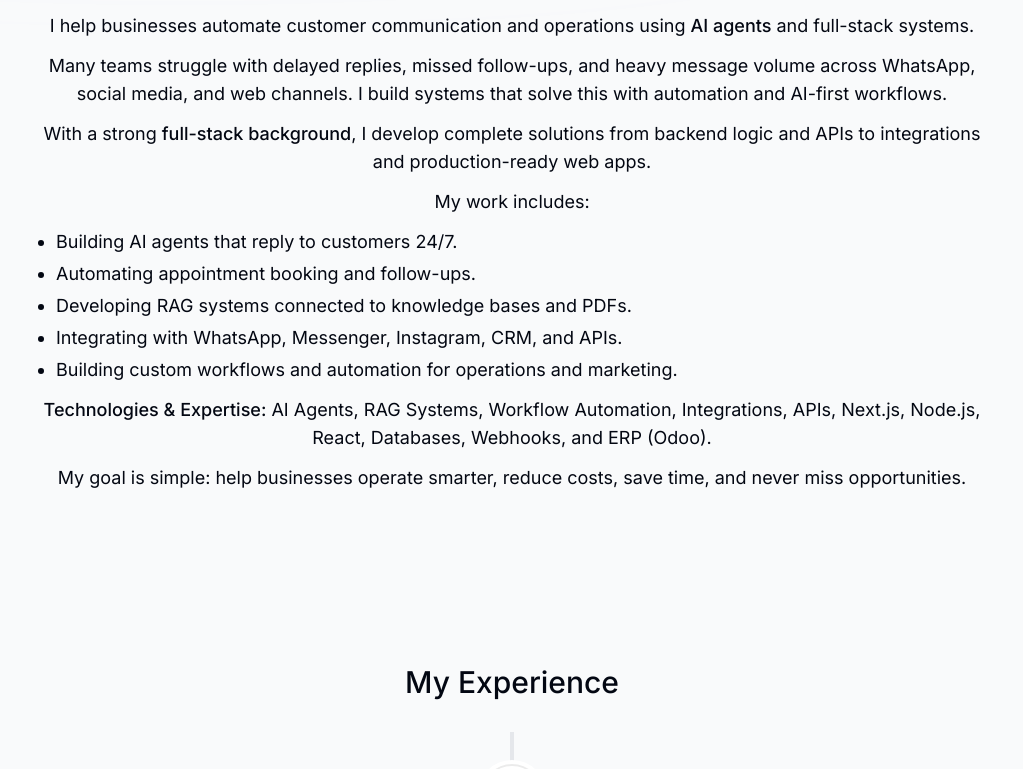
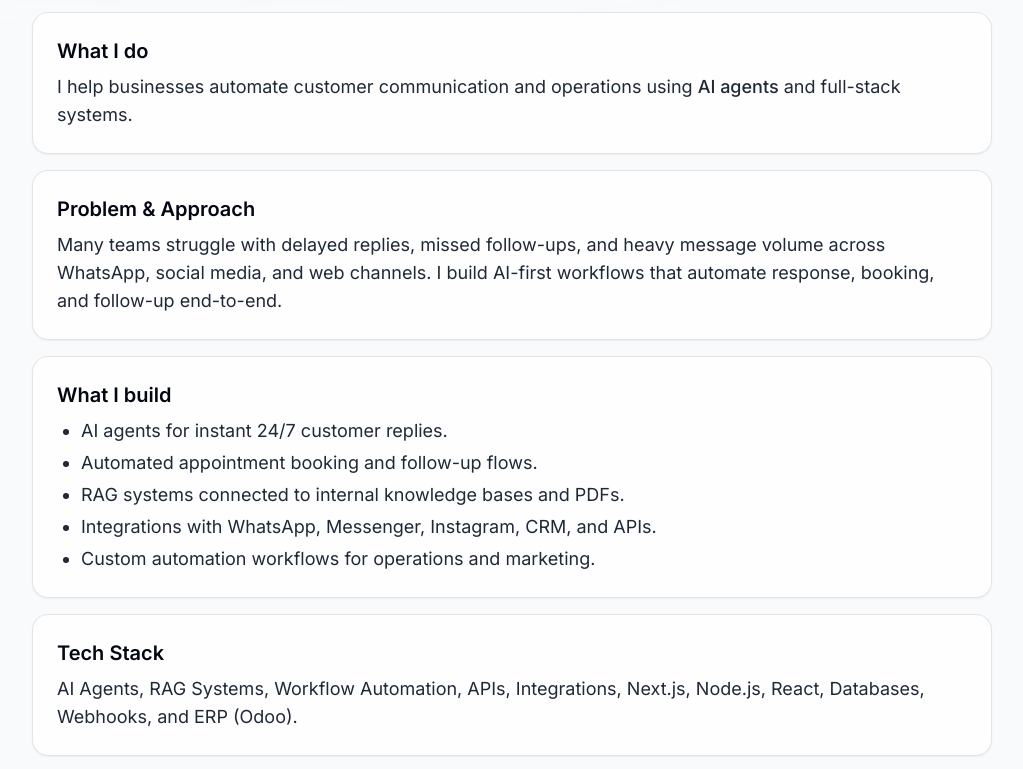
Before and after one commit to Yousefeslam214/Next.js-Portfolio, a Next.js app: page / in a window 1280 px wide. Shown: the part 880-1649 px from the top of the page, without its empty margins (128-1151 px from the left). Built offline with nearby package versions, Linux system fonts and the light colour scheme.

Commit message:
feat(about, skills, projects): enhance content structure and clarity with detailed descriptions and improved styling

```diff
--- a/components/about.tsx
+++ b/components/about.tsx
@@ -11,52 +11,59 @@ export default function About() {
   return (
     <motion.section
       ref={ref}
-      className="mb-28 max-w-[60rem] text-center leading-8 sm:mb-40 scroll-mt-28"
+      className="mb-28 max-w-[60rem] leading-8 sm:mb-40 scroll-mt-28"
       initial={{ opacity: 0, y: 100 }}
       animate={{ opacity: 1, y: 0 }}
       transition={{ delay: 0.175 }}
       id="about">
       <SectionHeading>About me</SectionHeading>
-      <p className="mb-3 text-lg">
-        I help businesses automate customer communication and operations using{" "}
-        <span className="font-medium">AI agents</span> and full-stack systems.
-      </p>
+      <div className="space-y-4">
+        <article className="rounded-2xl border border-black/10 bg-white/80 p-6 text-left shadow-sm dark:border-white/10 dark:bg-white/10">
+          <h3 className="mb-2 text-xl font-semibold">What I do</h3>
+          <p className="text-lg text-gray-800 dark:text-white/80">
+            I help businesses automate customer communication and operations
+            using <span className="font-medium">AI agents</span> and full-stack
+            systems.
+          </p>
+        </article>
 
-      <p className="mb-3 text-lg">
-        Many teams struggle with delayed replies, missed follow-ups, and heavy
-        message volume across WhatsApp, social media, and web channels. I build
-        systems that solve this with automation and AI-first workflows.
-      </p>
+        <article className="rounded-2xl border border-black/10 bg-white/80 p-6 text-left shadow-sm dark:border-white/10 dark:bg-white/10">
+          <h3 className="mb-2 text-xl font-semibold">Problem & Approach</h3>
+          <p className="text-lg text-gray-800 dark:text-white/80">
+            Many teams struggle with delayed replies, missed follow-ups, and
+            heavy message volume across WhatsApp, social media, and web
+            channels. I build AI-first workflows that automate response,
+            booking, and follow-up end-to-end.
+          </p>
+        </article>
 
-      <p className="mb-3 text-lg">
-        With a strong <span className="font-medium">full-stack background</span>
-        , I develop complete solutions from backend logic and APIs to
-        integrations and production-ready web apps.
-      </p>
+        <article className="rounded-2xl border border-black/10 bg-white/80 p-6 text-left shadow-sm dark:border-white/10 dark:bg-white/10">
+          <h3 className="mb-2 text-xl font-semibold">What I build</h3>
+          <ul className="list-disc space-y-1 pl-6 text-lg text-gray-800 dark:text-white/80">
+            <li>AI agents for instant 24/7 customer replies.</li>
+            <li>Automated appointment booking and follow-up flows.</li>
+            <li>RAG systems connected to internal knowledge bases and PDFs.</li>
+            <li>Integrations with WhatsApp, Messenger, Instagram, CRM, and APIs.</li>
+            <li>Custom automation workflows for operations and marketing.</li>
+          </ul>
+        </article>
 
-      <p className="mb-3 text-lg">
-        My work includes:
-      </p>
-      <ul className="mb-3 list-disc space-y-1 pl-6 text-left text-lg">
-        <li>Building AI agents that reply to customers 24/7.</li>
-        <li>Automating appointment booking and follow-ups.</li>
-        <li>Developing RAG systems connected to knowledge bases and PDFs.</li>
-        <li>Integrating with WhatsApp, Messenger, Instagram, CRM, and APIs.</li>
-        <li>
-          Building custom workflows and automation for operations and marketing.
-        </li>
-      </ul>
+        <article className="rounded-2xl border border-black/10 bg-white/80 p-6 text-left shadow-sm dark:border-white/10 dark:bg-white/10">
+          <h3 className="mb-2 text-xl font-semibold">Tech Stack</h3>
+          <p className="text-lg text-gray-800 dark:text-white/80">
+            AI Agents, RAG Systems, Workflow Automation, APIs, Integrations,
+            Next.js, Node.js, React, Databases, Webhooks, and ERP (Odoo).
+          </p>
+        </article>
 
-      <p className="mb-3 text-lg">
-        <span className="font-medium">Technologies & Expertise:</span> AI
-        Agents, RAG Systems, Workflow Automation, Integrations, APIs, Next.js,
-        Node.js, React, Databases, Webhooks, and ERP (Odoo).
-      </p>
-
-      <p className="mb-3 text-lg">
-        My goal is simple: help businesses operate smarter, reduce costs, save
-        time, and never miss opportunities.
-      </p>
+        <article className="rounded-2xl border border-black/10 bg-white/80 p-6 text-left shadow-sm dark:border-white/10 dark:bg-white/10">
+          <h3 className="mb-2 text-xl font-semibold">Mission</h3>
+          <p className="text-lg text-gray-800 dark:text-white/80">
+            Help businesses operate smarter, reduce costs, save time, and never
+            miss opportunities.
+          </p>
+        </article>
+      </div>
     </motion.section>
   );
 }
--- a/components/skills.tsx
+++ b/components/skills.tsx
@@ -69,7 +69,7 @@ const skillsByCategory = [
     title: "Tools & Delivery",
     description: "Shipping reliable products with modern tooling.",
     icon: Wrench,
-    skills: ["Git", "CI/CD", "DevOps", "System Design", "WordPress", "Shopify"],
+    skills: ["Git", "CI/CD", "DevOps", "System Design"],
   },
 ] as const;
 
@@ -95,7 +95,7 @@ export default function Skills() {
           return (
             <motion.article
               key={group.title}
-              className="rounded-2xl border border-black/10 bg-white/80 p-5 shadow-sm dark:border-white/10 dark:bg-white/10"
+              className="group rounded-2xl border border-black/10 bg-white/80 p-5 shadow-sm transition duration-300 hover:-translate-y-1 hover:scale-[1.02] hover:shadow-md hover:bg-white dark:border-white/10 dark:bg-white/10 dark:hover:bg-white/15"
               variants={fadeInAnimationVariants}
               initial="initial"
               whileInView="animate"
@@ -103,13 +103,15 @@ export default function Skills() {
               custom={index}
             >
               <div className="mb-3 flex items-center gap-3">
-                <span className="inline-flex h-8 w-8 items-center justify-center rounded-lg bg-black text-white dark:bg-white dark:text-black">
+                <span className="inline-flex h-8 w-8 items-center justify-center rounded-lg bg-black text-white transition duration-300 group-hover:scale-110 group-hover:-translate-y-0.5 dark:bg-white dark:text-black">
                   <Icon className="h-4 w-4" />
                 </span>
-                <h3 className="text-lg font-semibold">{group.title}</h3>
+                <h3 className="text-lg font-semibold transition duration-300 group-hover:translate-x-0.5">
+                  {group.title}
+                </h3>
               </div>
 
-              <p className="mb-4 text-sm text-gray-600 dark:text-white/70">
+              <p className="mb-4 text-sm text-gray-600 transition duration-300 group-hover:text-gray-800 dark:text-white/70 dark:group-hover:text-white/90">
                 {group.description}
               </p>
 
@@ -117,7 +119,7 @@ export default function Skills() {
                 {group.skills.map((skill) => (
                   <li
                     key={skill}
-                    className="rounded-lg border border-black/10 bg-gray-100 px-3 py-1.5 text-sm text-gray-800 dark:border-white/15 dark:bg-white/10 dark:text-white/80"
+                    className="rounded-lg border border-black/10 bg-gray-100 px-3 py-1.5 text-sm text-gray-800 transition duration-300 group-hover:-translate-y-0.5 group-hover:bg-gray-200 dark:border-white/15 dark:bg-white/10 dark:text-white/80 dark:group-hover:bg-white/20"
                   >
                     {skill}
                   </li>
--- a/lib/data.ts
+++ b/lib/data.ts
@@ -166,19 +166,30 @@ export const projectsData: readonly ProjectData[] = [
     slug: "eu-grant-finder",
     title: "EU Grant Finder",
     description:
-      "AI-powered grant discovery platform that matches organizations with relevant EU funding opportunities in minutes.",
+      "AI-powered Grant Matcher platform built with React and Node.js to rank real EU funding calls using hybrid scoring and optional AI insights.",
     details: [
-      "EU Grant Finder is an internal discovery tool that helps organizations find suitable funding opportunities quickly using AI-powered matching.",
-      "The platform uses official data from the EU Funding & Tenders Portal and presents personalized results with clear scoring and explanation to support faster decision making.",
-      "It focuses on reducing manual search time and helping teams prioritize the most relevant opportunities before starting applications.",
+      "Grant Matcher solves slow manual grant discovery by matching an organization profile against real calls from the EU Funding & Tenders ecosystem through the EU Search API.",
+      "Users can sign up, create an organization profile, run filtered searches, and review ranked grants with match scores, AI explanations, and structured insights before opening the official EU call link.",
+      "The system combines rule-based scoring with optional semantic AI scoring, AI query enhancement, document insight extraction, and caching controls to balance relevance, speed, and API cost.",
+      "The platform includes secure auth (email/password plus optional Google/Facebook OAuth), session-based protection for search routes, and production-oriented performance controls such as paged fetching and concurrency limits.",
     ],
     highlights: [
-      "AI-powered profile-to-grant matching",
-      "Integration with official EU Funding & Tenders data",
-      "Smart scoring with explanation for each recommendation",
-      "Fast discovery workflow from profile to shortlist",
+      "Frontend built with React + TypeScript (Vite, Tailwind, Radix UI, Wouter, TanStack Query)",
+      "Backend built with Node.js + Express TypeScript (Passport auth, MongoDB/Mongoose)",
+      "Real EU Search API integration with no mock grant data",
+      "Hybrid matching: rule-based scoring + optional AI semantic scoring",
+      "AI query enhancement, AI explanations, and top-results document analysis",
+      "User-controlled AI toggles, caching, progressive loading, and concurrency limits",
     ],
-    tags: ["Next.js", "TypeScript", "AI", "EU Funding"],
+    tags: [
+      "React.js",
+      "TypeScript",
+      "Node.js",
+      "Express",
+      "MongoDB",
+      "OpenAI",
+      "EU Funding API",
+    ],
     imageUrl: corpcommentImg,
     demoUrl: "https://eu.dragify.ai/",
   },
```
